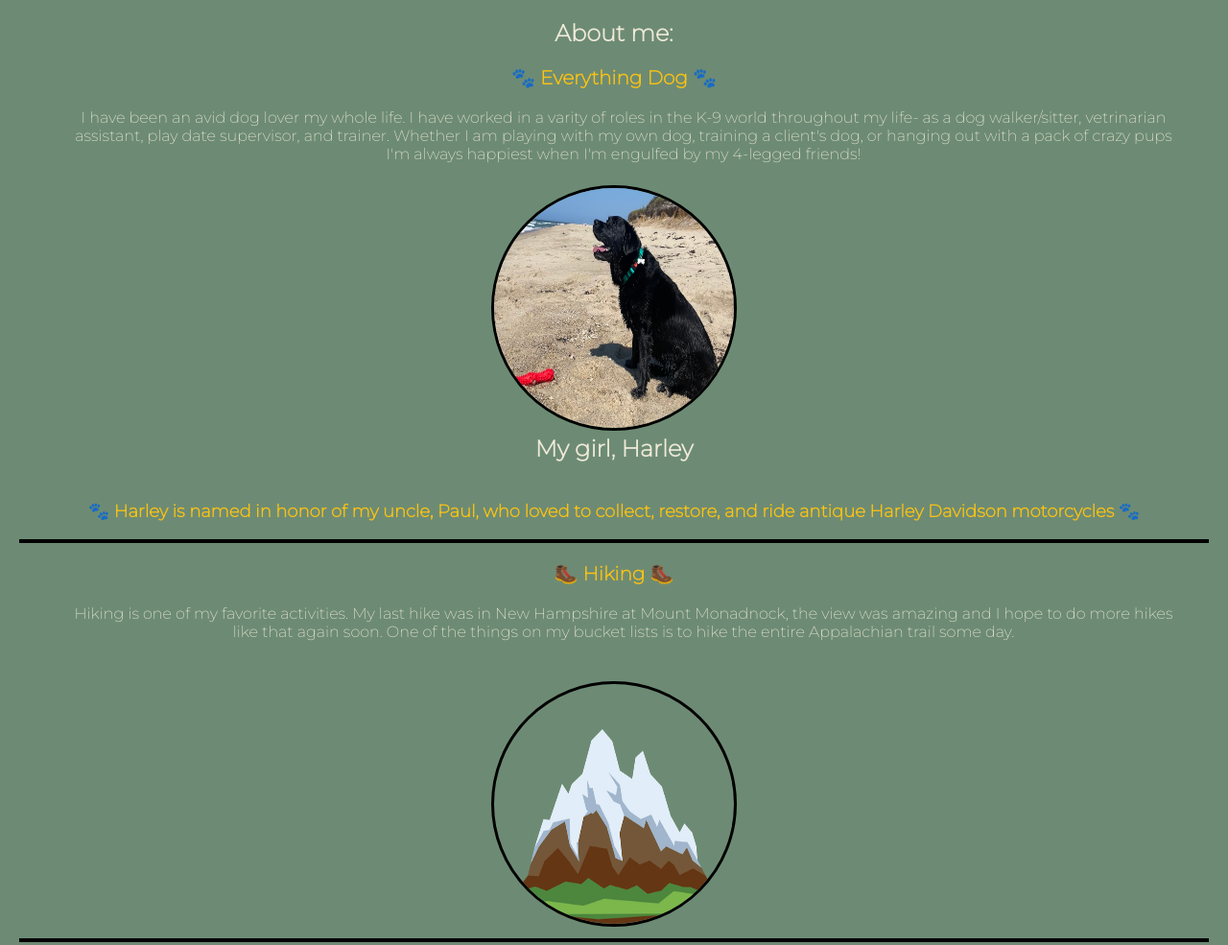
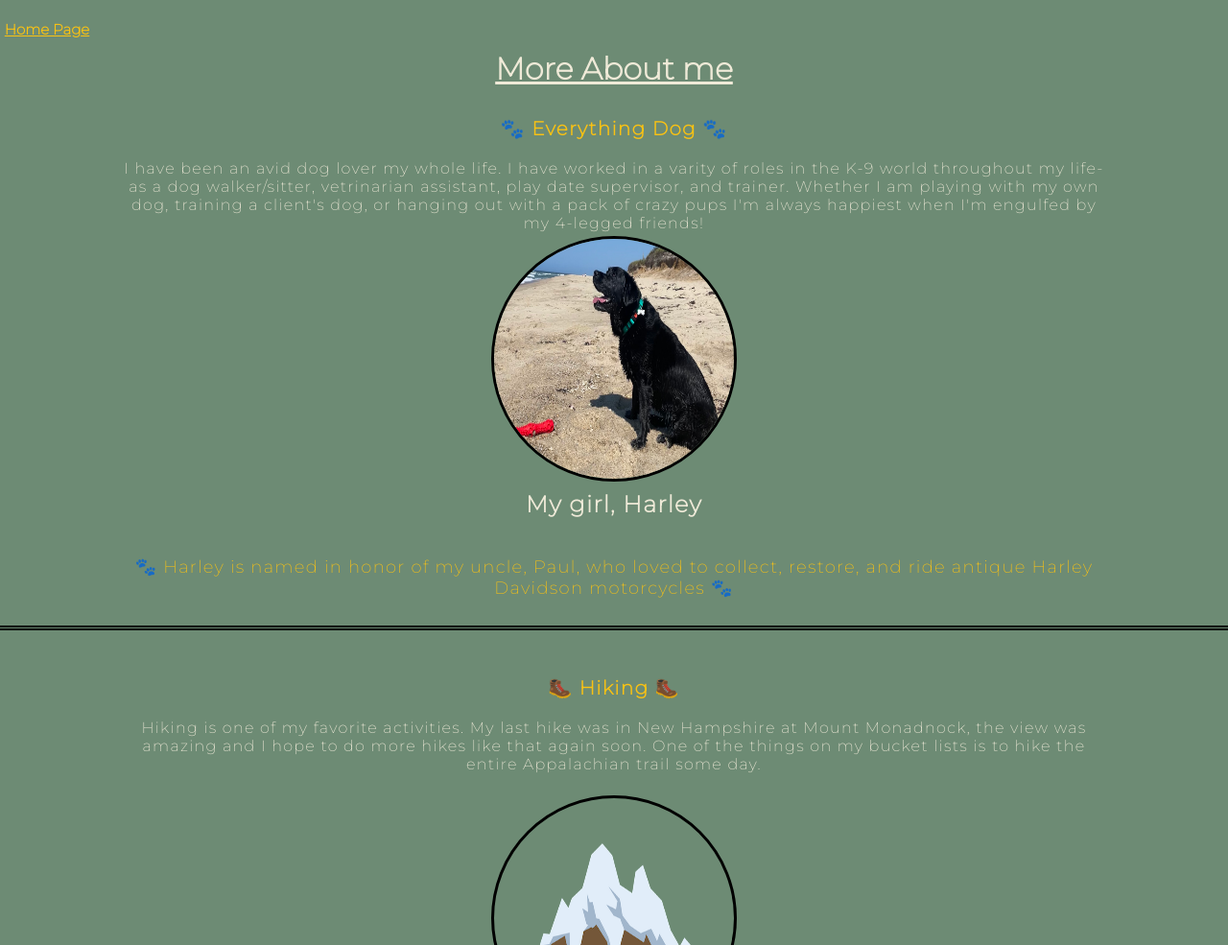
Before and after one commit to Yl9464/portfolio, a plain HTML site: page hobbies.html in a window 1280 px wide. Shown: the top 985 px of the page at 96% size. Drawn offline with Linux system fonts and the light colour scheme.

Commit message:
Add files via upload

```diff
--- a/css/contact.css
+++ b/css/contact.css
@@ -7,25 +7,26 @@ body {
 }
 
 a {
+  position: fixed;
+  display: block;
   color: #FAC213;
-  position: relative;
   font-weight: bolder;
-  font-size: 1.25rem;
-  top: 20px;
-  right: 640px;
+  font-size: .94rem;
+  left: .3rem;
+  top: 1.88rem;
 }
 
 a:hover {
   color: #EFEAD8;
-  padding: .3125rem;
 }
 
 .thanks {
+  display: block;
   position: relative;
   font-family: 'Montserrat', sans-serif;
-  display: block;
   margin: 70px;
   top: 40px;
+    line-height: 1.5;
 }
 
 .contactInfo {
@@ -61,8 +62,8 @@ a:hover {
 /** message Form **/
 form {
   display: block;
-  margin-top: 12rem;
-  left: 0.1875rem;
+  position: absolute;
+  margin: 8rem 10rem 0 31rem;
 }
 
 .nameLabel, .emailLabel {
--- a/css/hobbies.css
+++ b/css/hobbies.css
@@ -3,71 +3,45 @@ body {
   font-family: "Montserrat";
   color: #EFEAD8;
   text-align: center;
-  padding: 0 1.25rem 0 1.25rem;
   margin: 0;
 }
 
-.hpLink {
-  padding-top: .5rem;
-  font-size: 15px;
+a {
+  position: fixed;
+  display: block;
   color: #FAC213;
   font-weight: bolder;
+  font-size: .94rem;
+  left: .3rem;
 }
 
-.hpLink:hover {
+a:hover {
   color: #EFEAD8;
 }
 
-.dog-container {
-  position: relative;
+hr {
+position: relative;
+border-style: none;
+border-top-style: double;
+border-color: black;
+border-width: .3135rem;
 }
 
-.hobbieText {
-  padding-left: 3.125rem;
-  padding-right: 3.125rem;
+/**container fonts and style */
+.container {
+  text-align: center;
+  display: inline-block;
+  position: relative;
+  margin: 1.25rem;
+  letter-spacing: .08rem;
+  /* border: solid purple 2px; */
+  width: 80%
 }
 
-h2, h5 {
-  font-family: 'Montserrat', sans-serif;
-  ;
-}
-
-h1 {
-  position: absolute;
-  color: #1F4690;
-  font-size: 2.5rem;
-  text-align: left;
-  padding-left: 0.1875rem;
-  font-family: 'Montserrat', sans-serif;
-}
-
-.hpLink {
-  position: fixed;
-  right: 84.375rem;
-}
-
-#myGirl {
-  margin-top: 0;
-  font-size: x-large;
-}
-
-#motorcycles {
-  font-size: large;
-}
-
-.hobImage {
-  height: 15.625rem;
-  width: 15.625rem;
-  border-radius: 100rem;
-  border: 0.1875rem solid black;
-  margin-top: 4.0625rem;
-}
-
-.hobbieName {
-  font-size: 1.25rem;
-  color: #FAC213;
-  ;
-  font-weight: bolder;
+#hobbiesHeader {
+  position: relative;
+  top: 1.88rem;
+  text-decoration: underline;
 }
 
 .hobbieText {
@@ -76,24 +50,28 @@ h1 {
   margin: 0 auto;
 }
 
-#motorcycles {
+.hobbieName {
+  font-size: 1.25rem;
   color: #FAC213;
-  font-weight: bold;
+  font-weight: bolder;
 }
 
-hr {
-  color: black;
-  border: solid .125rem black;
-}
-
-.BeachHar {
+/**image formating */
+.hobImage {
+  height: 15.625rem;
+  width: 15.625rem;
+  border-radius: 100rem;
+  border: 0.1875rem solid black;
   margin-top: 5rem;
 }
 
-.mountain {
-  margin-top: 5rem;
+.myGirl {
+  margin-top: .3rem;
+  font-size: x-large;
 }
 
-.capeCod {
-  margin-top: 5rem;
+#motorcycles {
+  font-size: large;
+  margin: 0;
+  color: #FAC213;
 }
--- a/css/index.css
+++ b/css/index.css
@@ -32,7 +32,6 @@ h3 {
   font-size: 1.875rem;
   font-style: italic;
   color: #FAC213;
-  ;
   line-height: 1;
 }
 
@@ -40,7 +39,7 @@ h3 {
 .aboutMeBox {
   display: inline-block;
   position: relative;
-  margin: 0 90px 0 300px;
+  margin: 0 90px 0 18.75rem;
   bottom: 210px;
   line-height: 1.5;
   text-align: left;
@@ -49,12 +48,12 @@ h3 {
 
 img {
   position: relative;
-  bottom: 20px;
-  left: 20px;
-  height: 250px;
-  width: 250px;
-  border: solid black 4px;
-  border-radius: 50%
+  bottom: 1.25rem;
+  left: 1.25rem;
+  height: 15.625rem;
+  width: 15.625rem;
+  border: solid black .25rem;
+  border-radius: 50rem;
 }
 
 .header {
@@ -66,9 +65,9 @@ img {
 .links {
   display: inline-block;
   position: relative;
-  margin: 0 90px 0 470px;
-  bottom: 180px;
-  font-size: 5px;
+  margin: 0 90px 0 29.375rem;
+  bottom: 11.25rem;
+  font-size: .3125rem;
   text-align: left
 }
 
@@ -85,7 +84,7 @@ a:hover {
 
 hr {
   position: relative;
-  bottom: 110px;
+  bottom: 6.875rem;
   border-style: none;
   border-top-style: double;
   border-color: black;
@@ -97,19 +96,19 @@ hr {
   text-align: center;
   display: inline-block;
   position: relative;
-  bottom: 110px;
-  margin: 20px;
-  letter-spacing: 1.5px;
+  bottom: 6.875rem;
+  margin: 1.25rem;
+  letter-spacing: .08rem;
 }
 
 .skillsBox {
   text-align: center;
   display: inline-block;
   position: relative;
-  bottom: 110px;
-  margin: 20px;
-  letter-spacing: 1.5px;
-  left: 7%;
+  bottom: 6.875rem;
+  margin: 1.25rem;
+  letter-spacing: .08rem;
+  left: 7rem;
 }
 
 .softSkills {
@@ -119,9 +118,8 @@ hr {
 .education {
   display: inline-block;
   position: relative;
-  bottom: 110px;
+  bottom: 6.875rem;
   text-align: left;
-  margin: 20px;
-  padding-left: 2px;
-  letter-spacing: 1.5px;
+  margin: 1.25rem;
+  letter-spacing: .095rem;
 }
--- a/css/resume.css
+++ b/css/resume.css
@@ -1,23 +1,25 @@
 body {
   background-color: #6D8B74;
   font-family: "Montserrat";
+  color: #EFEAD8;
   margin: 0;
-    color: #EFEAD8;
 }
 
-img{
-  border: solid black .1875rem;
-  border-radius: 10rem
-}
 a {
+  position: fixed;
+  display: block;
   color: #FAC213;
-  position: relative;
-  top: 20px;
-  left: 20px;
-  font-size: 1.25rem;
+  font-weight: bolder;
+  font-size: .94rem;
+  left: .3rem;
 }
 
 a:hover {
   color: #EFEAD8;
-  padding: .3125rem;
 }
+
+img{
+  top: 30px;
+  border: solid black .1875rem;
+  border-radius: 10rem
+}
--- a/hobbies.html
+++ b/hobbies.html
@@ -12,35 +12,40 @@
 </head>
 
 <body>
+  <a class="hpLink" href="index.html">Home Page</a>
+  <h1 id="hobbiesHeader">More About me</h1>
 
-    <div class="dog-Container">
-      <a class="hpLink" href="index.html">Home Page</a>
-      <h2 id="hobbies">About me:</h2>
-
+  <div class="container dog">
     <p class="hobbieName">🐾 Everything Dog 🐾</p>
     <p class="hobbieText">I have been an avid dog lover my whole life. I have worked in a varity of roles in the K-9 world throughout my life- as a dog walker/sitter, vetrinarian assistant, play date supervisor, and trainer.
       Whether I am playing with my own dog, training a client's dog, or hanging out with a pack of crazy pups I'm always happiest when I'm engulfed by my 4-legged friends!
     </p>
-      <img class="hobImage BeachHar" src="images/beachDog.jpeg" alt="harleyPic">
-      <h5 id="myGirl">My girl, <span class="harley">Harley</span></h5>
+
+    <img class="hobImage
+    harleyPic" src="images/beachDog.jpeg" alt="harleyPic">
+    <h5 class="myGirl">My girl, Harley</h5>
     <p id="motorcycles">
       🐾 Harley is named in honor of my uncle, Paul, who loved to collect, restore, and ride antique Harley Davidson motorcycles 🐾
     </p>
   </div>
+
   <hr>
-    <div class="hike-container">
+
+  <div class="container hike">
     <p class="hobbieName">🥾 Hiking 🥾</p>
     <p class="hobbieText"> Hiking is one of my favorite activities. My last hike was in New Hampshire at Mount Monadnock,
       the view was amazing and I hope to do more hikes like that again soon. One of the things on my bucket lists is to hike
       the entire Appalachian trail some day.</p>
     <img class="hobImage mountain" src="images/mount.png" alt="mountmoji">
   </div>
-    <hr />
-    <div class="bike-container">
+
+  <hr>
+
+  <div class="container bike">
     <p class="hobbieName">🚲 Biking🚲</p>
-      <p class="hobbieText">Growing up I was a great biker, I spent my summer days biking the Cape Cod Rail Trail from  Welfleet to Dennis MA, and back. I really enjoyed those 50ish miles a day, surrounds
-        by beautiful weather and had a sense of accomplishment at the end of the day. I don't think I could ever bike that distance again, but had a great time as a teenager. Another bucket list item is to
-      bike the PMC.</p>
+    <p class="hobbieText">Growing I spent my summer days biking the Cape Cod Rail Trail from Welfleet to Dennis MA, and back. I enjoyed those 50ish miles a day, surrounded
+      by beautiful weather and had a sense of accomplishment at the end of the day. I don't think I could ever bike that distance again, but I still enjoy it and had a great
+      time as a teenager</p>
     <img class="hobImage capeCod" src="images/cape.png" alt="capeOutline">
 
   </div>
```
Also changed, not shown: resume.html (+4 -7 lines). Lines whose indentation alone changed are shown as unchanged.
